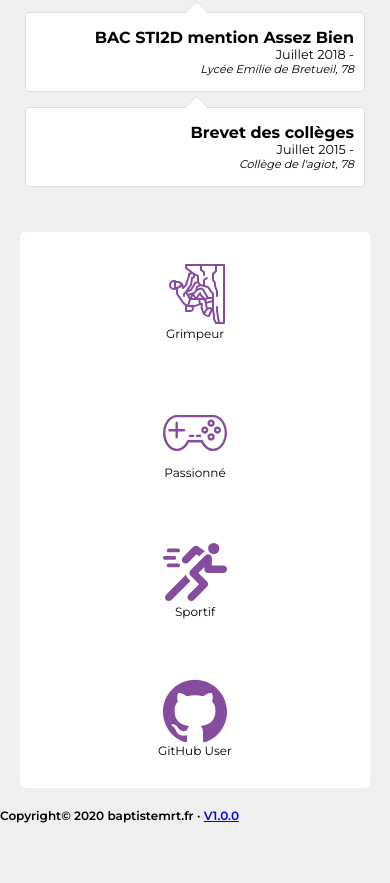
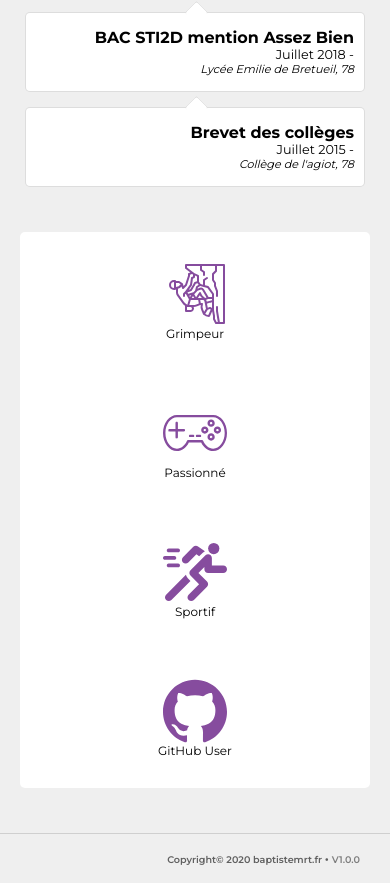
Before and after one commit to bapmarty/baptistemrt.fr, a React (Create React App) app in the folder front/: page / in a window 390 px wide. Shown: the part 876-1759 px from the top of the page. Before the commit the page ends 1699 px from the top, so only its background shows below. Built offline with nearby package versions, Linux system fonts and the light colour scheme; a web font is replaced by a local one.

Commit message:
Add long-footer component for phone compatibility

```diff
--- a/front/src/assets/scss/layouts/Footer.scss
+++ b/front/src/assets/scss/layouts/Footer.scss
@@ -59,6 +59,33 @@
 }
 
 @media screen and (max-width: 981px) {
+  .long-footer {
+    position: relative;
+    width: 100%;
+    border-top: 1px #00000022 solid;
+    margin-top: 25px;
+    p {
+      font-size: .6rem;
+      padding: 15px 30px;
+      text-align: right;
+      font-weight: 600;
+      opacity: .6;
+      span {
+        font-size: 1rem;
+        vertical-align: -1px;
+      }
+      a {
+        text-decoration: none;
+        color: #333;
+        transition: color .2s ease-in-out;
+        &:hover {
+          color: $color;
+          transition: color .2s ease-in-out;
+        }
+      }
+    }
+  }
+
   .footer {
     position: absolute;
     bottom: 5px;
```
